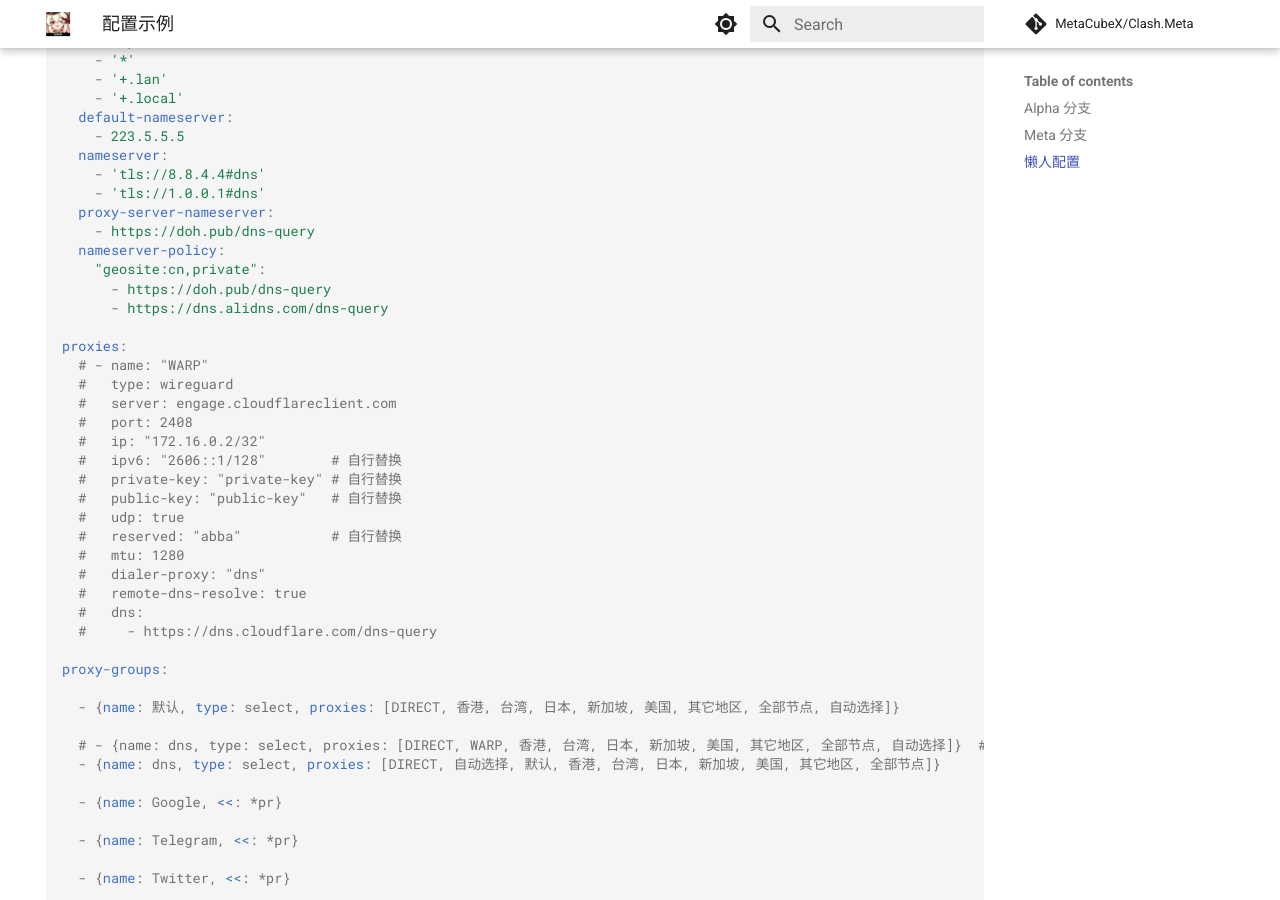
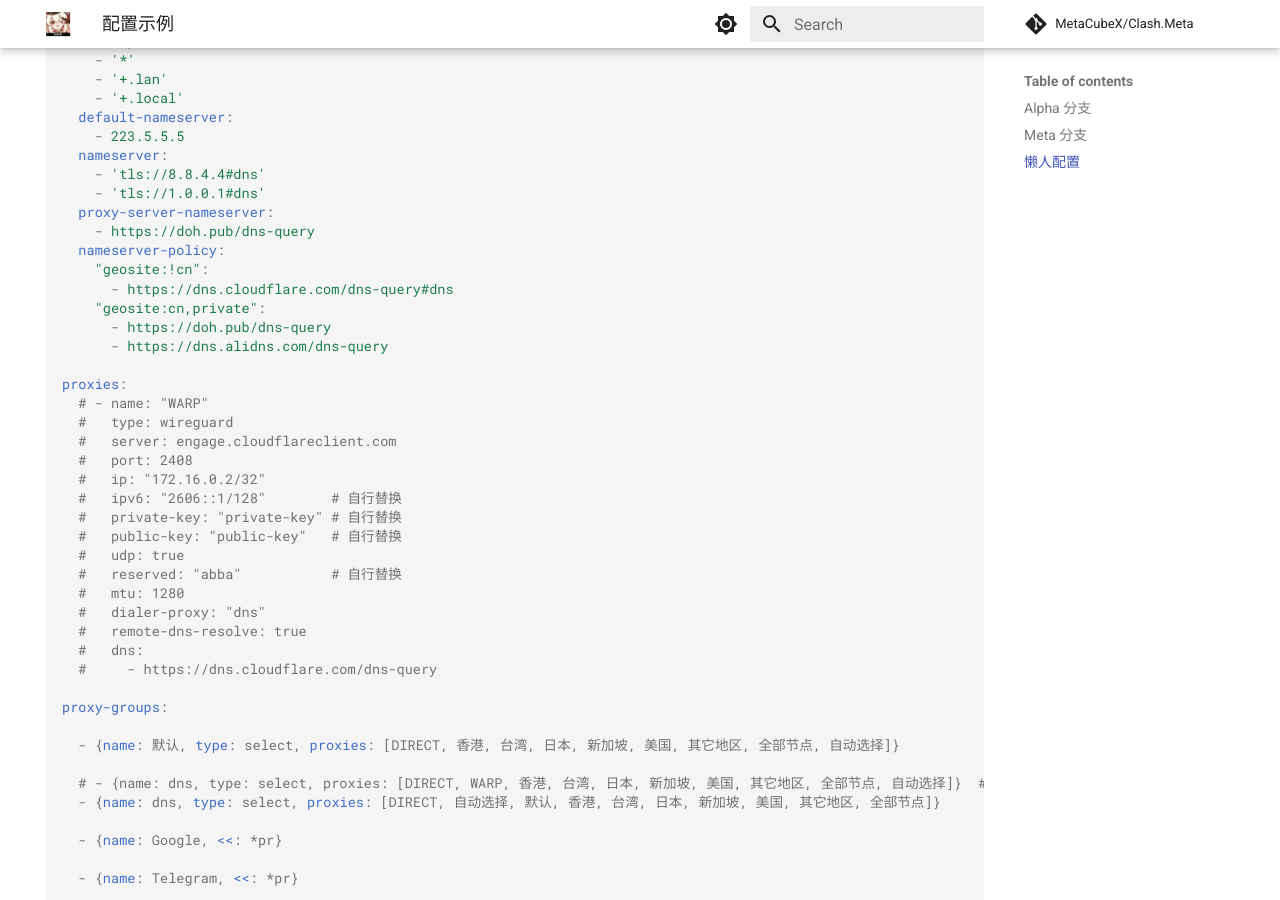
Before and after one commit to MetaCubeX/Meta-Docs, an MkDocs documentation site: the page built from docs/example/index.md, in a window 1280 px wide and 900 px high, scrolled down 1853 px. Built offline with MkDocs 1.6.1 and Material for MkDocs 9.7.7, drawn with Linux system fonts in a browser that asks for light colours; comment, search, counter and statistics services are not loaded.

Commit message:
Update index.md

```diff
--- a/docs/example/index.md
+++ b/docs/example/index.md
@@ -101,6 +101,8 @@ dns:
   proxy-server-nameserver:
     - https://doh.pub/dns-query
   nameserver-policy:
+    "geosite:!cn":
+      - https://dns.cloudflare.com/dns-query#dns
     "geosite:cn,private":
       - https://doh.pub/dns-query
       - https://dns.alidns.com/dns-query
```
